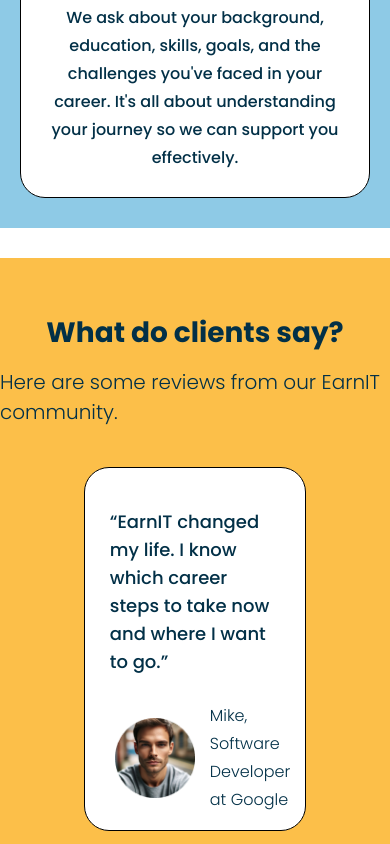
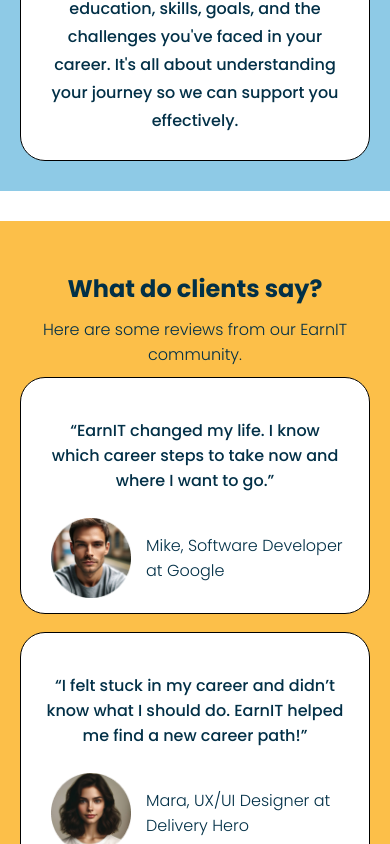
Before and after one commit to pikkukurkku/EarnIT, a React (Vite) app: page / in a window 390 px wide. Shown: the part 1156-2000 px from the top of the page. Built offline with nearby package versions, Linux system fonts and the light colour scheme; no server answers.

Commit message:
hoempage responsive done

```diff
--- a/src/components/Footer.module.css
+++ b/src/components/Footer.module.css
@@ -90,7 +90,7 @@
   .footer span {
     font-size: 11px;
     align-self: center;
-    margin-bottom: 25px;
+    margin: 0 15px 25px;
   }
 
   .get-connected-pics {
--- a/src/components/QuestionsAndAnswers.module.css
+++ b/src/components/QuestionsAndAnswers.module.css
@@ -47,3 +47,46 @@
   display: flex;
   align-self: center;
 }
+
+
+@media only screen and (max-width: 600px) {
+  .short-intro2 {
+    font-size: 16px;
+    text-align: center;
+    padding: 0 25px
+  }
+
+  .questions {
+    display: flex;
+    flex-direction: column;
+    justify-content: space-around;
+    border: 1px solid #023047;
+    border-radius: 25px;
+    width: calc(100% - 70px);
+    padding: 12px;
+  margin: 0 35px;
+  }
+
+  .question-paragraph {
+    font-size: 16px;
+    padding: 0 5px;
+    display: flex;
+    flex-direction: row;
+    margin: 10px;
+  }
+
+  .arrow {
+    width: 20px;
+    margin: 0 0 0 25px;
+    padding: 0;
+    display: flex;
+    align-self: center;
+  }
+
+
+  .header-QA {
+    font-size: 24px;
+  }
+
+
+}
--- a/src/components/ReadyToShine.module.css
+++ b/src/components/ReadyToShine.module.css
@@ -59,13 +59,13 @@
       flex-direction: column;
       justify-content: center;
       align-items: center;
-      padding: 40px 0 80px; /* Adjusted padding for mobile */
+      padding: 50px 0 50px;
   }
 
   .ReadyToShineHeader {
       color: #023047;
       font-family: Poppins;
-      font-size: 24px; /* Decreased font size for mobile */
+      font-size: 24px;
       margin-bottom: 0;
   }
 
@@ -74,29 +74,35 @@
       border-radius: 20px;
       border: none;
       background-color: #023047;
-      padding: 12px 22px;
+      padding: 10px 10px;
       color: white;
-      width: 200px;
+      width: 160px;
       height: 47px;
-      font-size: 18px;
+      font-size: 16px;
       margin: 10px 0;
       font-weight: bold;
   }
 
   .star-img {
-      width: 20%;
+      width: 18%;
       padding: 0;
       margin: 10px 0;
   }
 
   .take-the-quiz {
       display: flex;
-      flex-direction: column;
+      flex-direction: row;
       align-items: center;
+      margin: 20px;
   }
 
   .link-to-quiz1 {
       margin-top: 20px;
   }
 
+  .next-big-step {
+    font-size: 16px;
+    margin: 20px 15px;
+    text-align: center;
+  }
 }
--- a/src/components/WhatDoClientsSay.module.css
+++ b/src/components/WhatDoClientsSay.module.css
@@ -81,5 +81,49 @@
     flex-direction: column;
     align-content: center;
     justify-content: center;
+    gap: 18px;
+    margin: 0 0 40px 0;
+  }
+
+  .box {
+    background-color: white;
+    border: 1px solid black;
+    border-radius: 25px;
+    line-height: 25px;
+    color: #023047;
+    text-align: center;
+    box-sizing: border-box;
+    margin: 0 20px;
+  }
+
+  .what-article {
+    font-size: 16px;
+    font-weight: 500;
+    padding: 40px 25px 10px;
+    text-align: center;
+  }
+
+  .pic-div {
+    display: flex;
+    justify-content: center;
+    align-content: center;
+    align-items: center;
+    padding: 0 15px
+  }
+
+  .what5 {
+    font-size: 24px;
+    font-weight: bold;
+    padding: 0;
+    margin-bottom: 1px;
+  }
+
+  .what-whyChooseUs {
+    font-size: 16px;
+    padding: 0;
+    margin: 10px 10px;
+    font-weight: 300;
+    text-align: center;
+
   }
 }
--- a/src/components/WhyChooseUs.module.css
+++ b/src/components/WhyChooseUs.module.css
@@ -62,6 +62,7 @@
     background-color: #8ecae6;
     font-family: Poppins;
     font-weight: 700;
+    font-size: 24px;
     color: #023047;
     display: flex;
     flex-direction: column;
@@ -104,16 +105,17 @@
 
   .header-whyChooseUs {
     font-family: Poppins;
-    font-size: 24px;
+    font-size: 22px;
     padding: 0;
     margin-bottom: 3px;
   }
 
   .short-intro {
-    font-size: 18px;
+    font-size: 16px;
     font-family: Poppins;
     font-weight: 300;
     padding: 0 25px;
+    margin: 0;
     text-align: center;
   }
 
```
